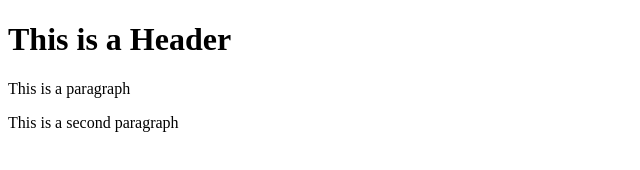
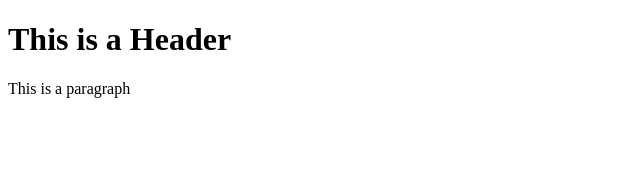
Before and after one commit to efrencortes315/git-test, a website: page index.html in a window 1280 px wide. Shown: the whole page, without its empty margins (0-640 px from the left). Drawn offline with Linux system fonts and the light colour scheme.

Commit message:
json and nodejs

```diff
--- a/index.html
+++ b/index.html
@@ -6,7 +6,5 @@
 	<body>
 		<h1>This is a Header</h1>
 		<p>This is a paragraph</p>
-		<p>This is a second paragraph</p>
-
 	<body>
 </html>
```
Also changed, not shown: package.json (added, +24 -0 lines), 2 other files.
